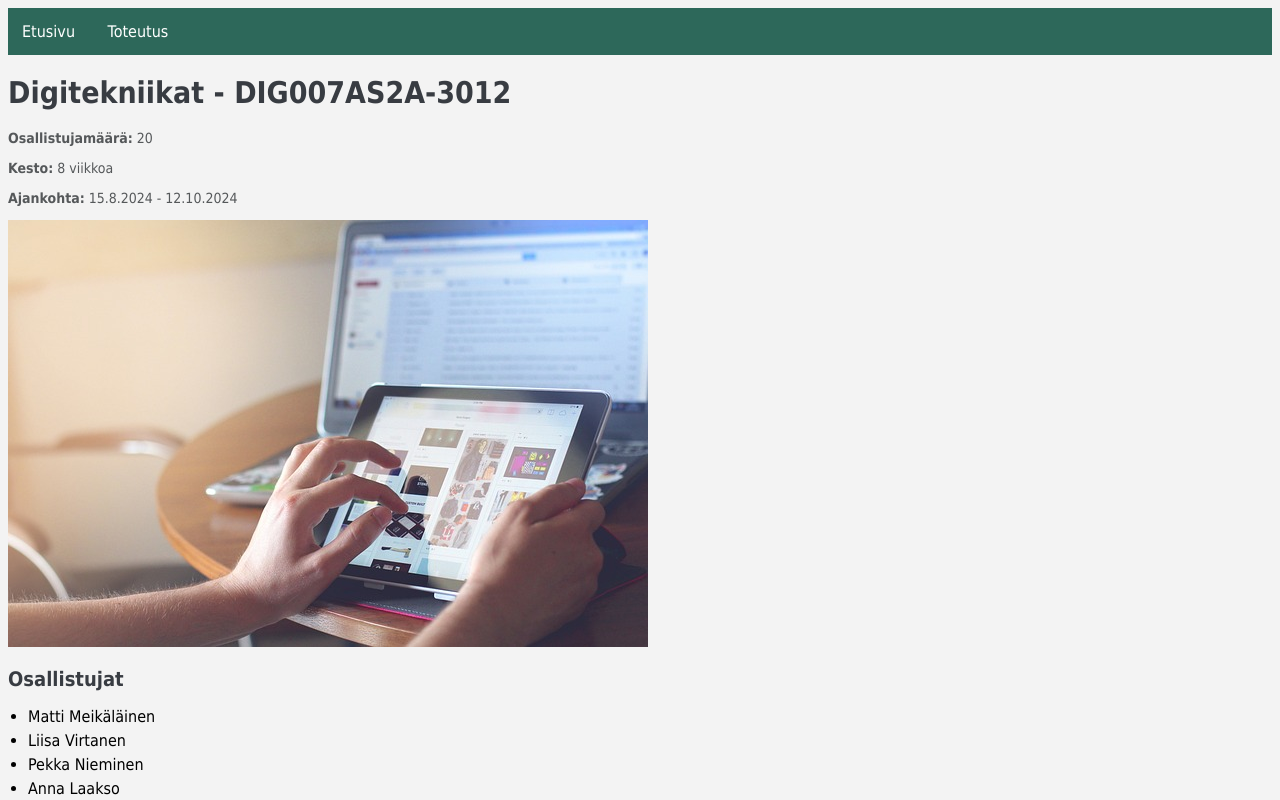
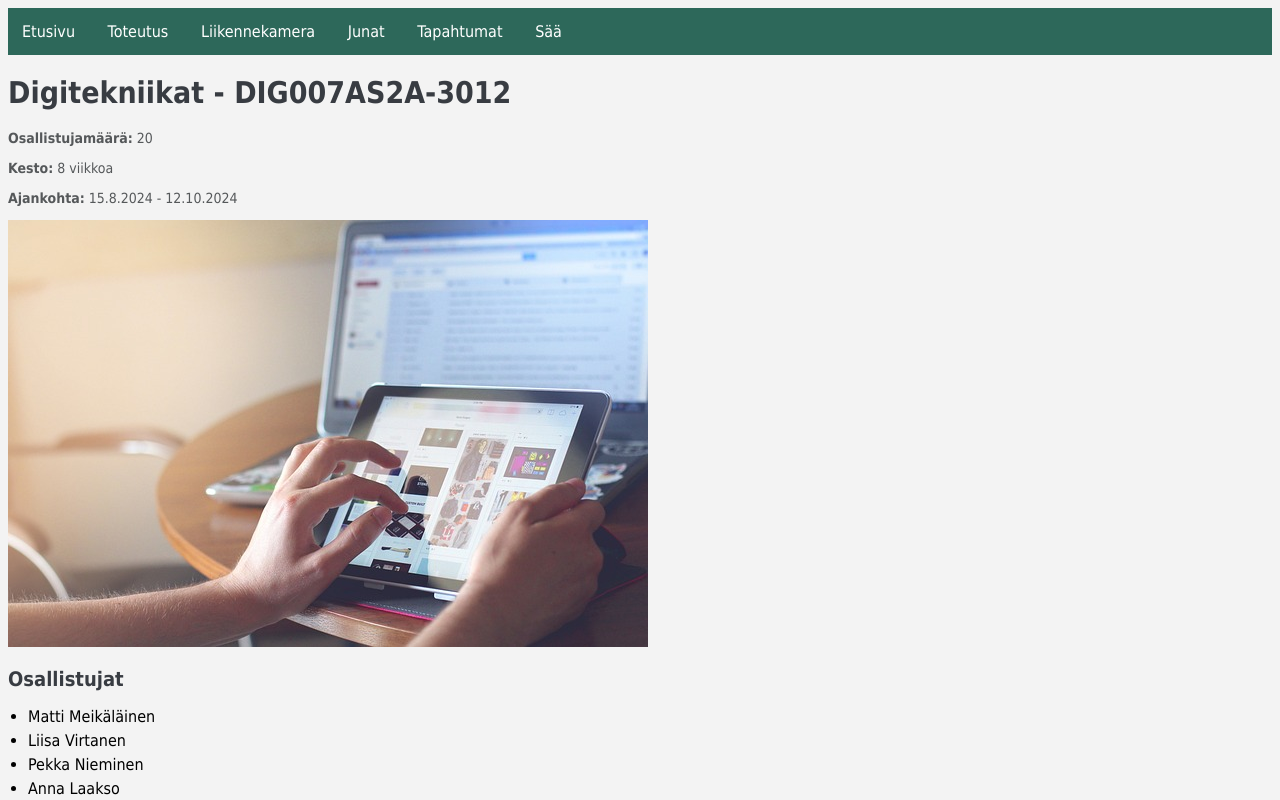
Before and after one commit to jlmkoivisto/jlmkoivisto.github.io, a plain HTML site: page toteutus.html in a window 1280 px wide. Shown: the top 800 px of the page. Drawn offline with Linux system fonts and the light colour scheme.

Commit message:
Update toteutus.html

```diff
--- a/toteutus.html
+++ b/toteutus.html
@@ -11,6 +11,10 @@
     <div class="scrollmenu">
         <a href="index.html">Etusivu</a>
         <a href="toteutus.html">Toteutus</a>
+        <a href="liikennekamera.html">Liikennekamera</a>
+        <a href="junat.html">Junat</a>
+        <a href="tapahtumat.html">Tapahtumat</a>
+        <a href="saa.html">Sää</a>
     </div>
 
     <div id="toteutus"></div>
```
